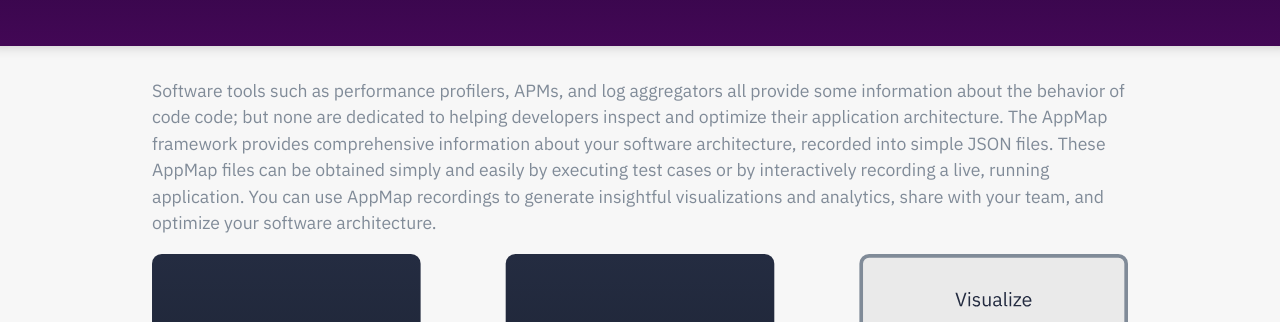
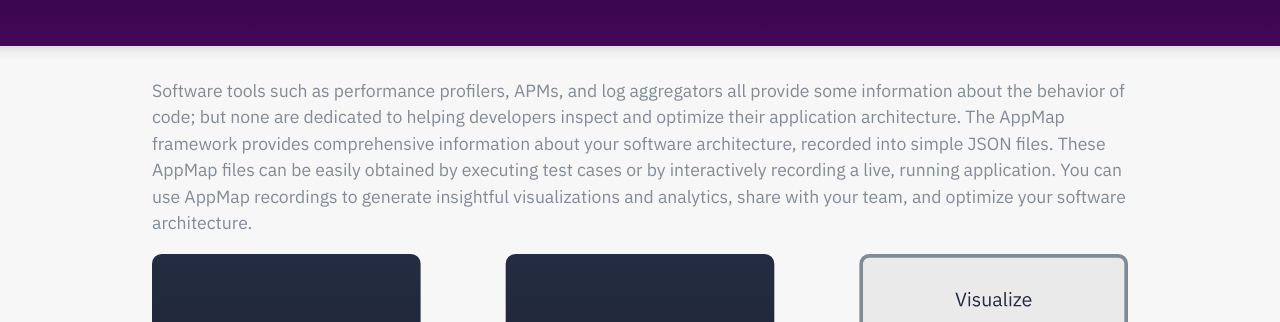
Before and after one commit to applandorg/applandorg.github.io, a Jekyll site: the page built from _pages/index.md, in a window 1280 px wide. Shown: the part 274-596 px from the top of the page. Built offline with Jekyll 4.4.1, drawn with Linux system fonts in a browser that asks for light colours; some web fonts are replaced.

Commit message:
Typo fixes

```diff
--- a/_pages/index.md
+++ b/_pages/index.md
@@ -4,9 +4,9 @@
 permalink: /
 ---
 
-Software tools such as performance profilers, APMs, and log aggregators all provide some information about the behavior of code code; but none are
+Software tools such as performance profilers, APMs, and log aggregators all provide some information about the behavior of code; but none are
 dedicated to helping developers inspect and optimize their application architecture. The AppMap framework provides comprehensive information about
-your software architecture, recorded into simple JSON files. These AppMap files can be obtained simply and easily by executing test cases or by
+your software architecture, recorded into simple JSON files. These AppMap files can be easily obtained by executing test cases or by
 interactively recording a live, running application. You can use AppMap recordings to generate insightful visualizations and analytics, share
 with your team, and optimize your software architecture.
 
```
